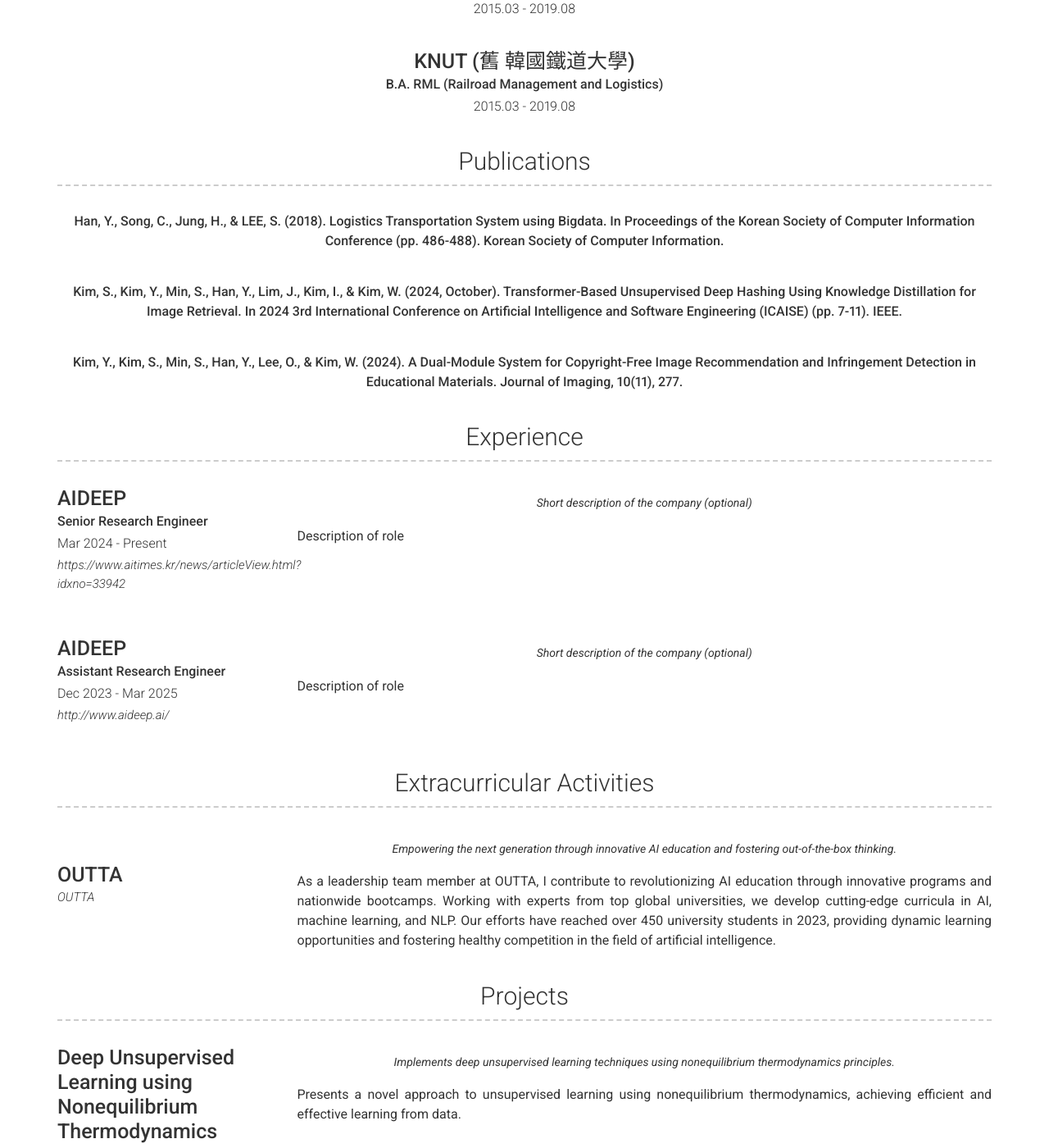
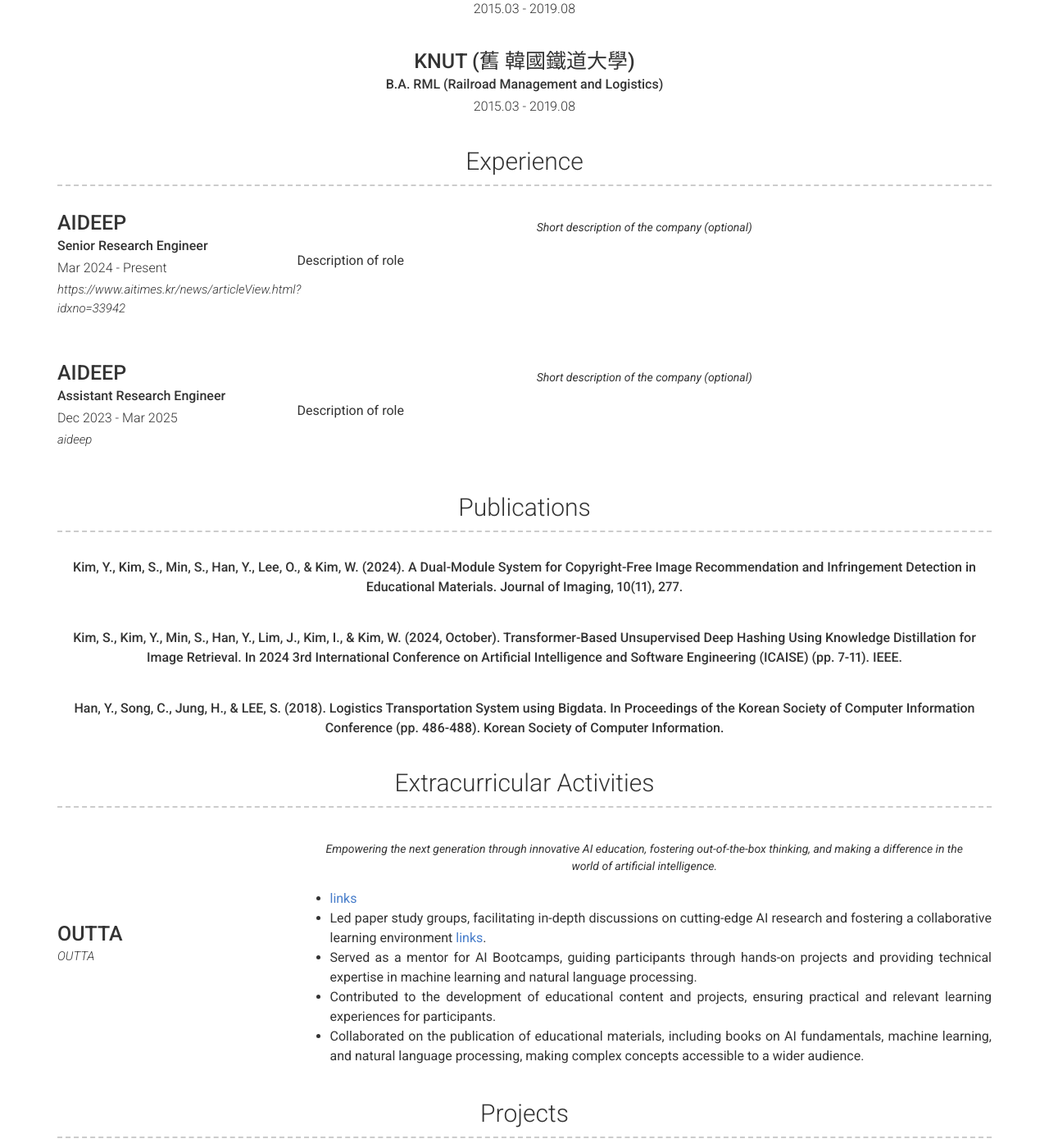
Before and after one commit to youngunghan/yuhan.github.io, a Jekyll site: the page built from index.md, in a window 1280 px wide and 1400 px high, scrolled down 1184 px. Shown: the whole window at 82% size. Built offline with Jekyll 4.4.1, drawn with Linux system fonts in a browser that asks for light colours; nearby versions of some CDN libraries.

Commit message:
add v1.4

```diff
--- a/_config.yml
+++ b/_config.yml
@@ -80,18 +80,6 @@ content:
         sub_title: B.A. RML (Railroad Management and Logistics)
         caption: 2015.03 - 2019.08
 
-  - title: Publications
-    layout: list
-    content:
-      - layout: top-middle
-        sub_title: Han, Y., Song, C., Jung, H., & LEE, S. (2018). Logistics Transportation System using Bigdata. In Proceedings of the Korean Society of Computer Information Conference (pp. 486-488). Korean Society of Computer Information.
-
-      - layout: top-middle
-        sub_title: Kim, S., Kim, Y., Min, S., Han, Y., Lim, J., Kim, I., & Kim, W. (2024, October). Transformer-Based Unsupervised Deep Hashing Using Knowledge Distillation for Image Retrieval. In 2024 3rd International Conference on Artificial Intelligence and Software Engineering (ICAISE) (pp. 7-11). IEEE.
-
-      - layout: top-middle
-        sub_title: Kim, Y., Kim, S., Min, S., Han, Y., Lee, O., & Kim, W. (2024). A Dual-Module System for Copyright-Free Image Recommendation and Infringement Detection in Educational Materials. Journal of Imaging, 10(11), 277.
-
   - title: Experience
     layout: list
     content:
@@ -107,13 +95,26 @@ content:
 
       - layout: left
         title: AIDEEP
+        sub_title: Assistant Research Engineer
         link: http://www.aideep.ai/
-        sub_title: Assistant Research Engineer
+        link_text: aideep
         caption: Dec 2023 - Mar 2025
         quote: >
           Short description of the company (optional)
         description: | # this will include new lines to allow paragraphs
           Description of role
+
+  - title: Publications
+    layout: list
+    content:
+      - layout: top-middle
+        sub_title: Kim, Y., Kim, S., Min, S., Han, Y., Lee, O., & Kim, W. (2024). A Dual-Module System for Copyright-Free Image Recommendation and Infringement Detection in Educational Materials. Journal of Imaging, 10(11), 277.
+
+      - layout: top-middle
+        sub_title: Kim, S., Kim, Y., Min, S., Han, Y., Lim, J., Kim, I., & Kim, W. (2024, October). Transformer-Based Unsupervised Deep Hashing Using Knowledge Distillation for Image Retrieval. In 2024 3rd International Conference on Artificial Intelligence and Software Engineering (ICAISE) (pp. 7-11). IEEE.
+
+      - layout: top-middle
+        sub_title: Han, Y., Song, C., Jung, H., & LEE, S. (2018). Logistics Transportation System using Bigdata. In Proceedings of the Korean Society of Computer Information Conference (pp. 486-488). Korean Society of Computer Information.
 
   - title: Extracurricular Activities # Title for the section
     layout: list # Type of content section (list/text)
@@ -123,9 +124,13 @@ content:
         link: https://outta.ai/
         link_text: OUTTA
         quote: >
-          Empowering the next generation through innovative AI education and fostering out-of-the-box thinking.
+          Empowering the next generation through innovative AI education, fostering out-of-the-box thinking, and making a difference in the world of artificial intelligence.
         description: | # this will include new lines to allow paragraphs
-          As a leadership team member at OUTTA, I contribute to revolutionizing AI education through innovative programs and nationwide bootcamps. Working with experts from top global universities, we develop cutting-edge curricula in AI, machine learning, and NLP. Our efforts have reached over 450 university students in 2023, providing dynamic learning opportunities and fostering healthy competition in the field of artificial intelligence.
+          - [links](https://www.instagram.com/outta.official/)
+          - Led paper study groups, facilitating in-depth discussions on cutting-edge AI research and fostering a collaborative learning environment [links](https://www.linkedin.com/posts/outta%EC%95%84%EC%9A%B0%ED%83%80_ai-education-aieducation-activity-7279826312125419520-xktz?utm_source=share&utm_medium=member_desktop&rcm=ACoAACy_S9ABpxc9BcRoH8zK1xE91K3mXp8byjc).
+          - Served as a mentor for AI Bootcamps, guiding participants through hands-on projects and providing technical expertise in machine learning and natural language processing.
+          - Contributed to the development of educational content and projects, ensuring practical and relevant learning experiences for participants.
+          - Collaborated on the publication of educational materials, including books on AI fundamentals, machine learning, and natural language processing, making complex concepts accessible to a wider audience.
 
   - title: Projects # Title for the section
     layout: list # Type of content section (list/text)
```
